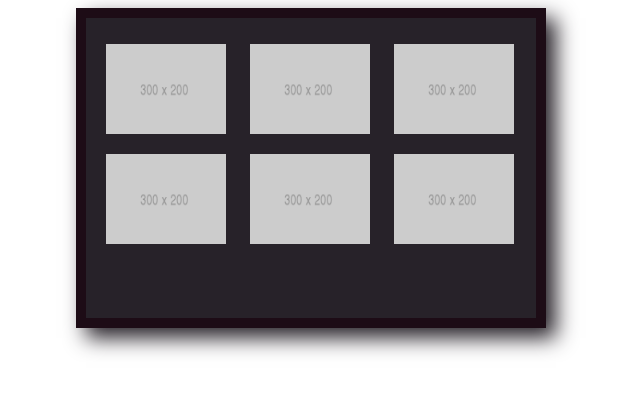
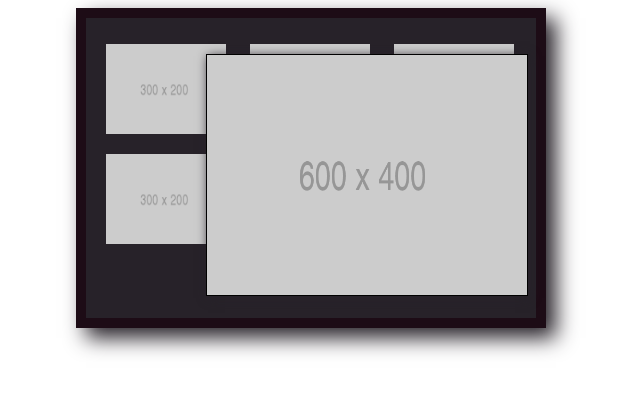
Before and after one commit to ygnoh/Do-it-html-css, a plain HTML site: page chap07/gallery1.html in a window 1280 px wide. In both pictures the pointer is over the picture 495 px from the left and 89 px from the top of the page. Shown: the whole page, without its empty margins (329-969 px from the left). Drawn offline with Linux system fonts and the light colour scheme.

Commit message:
사진 갤러리 만들기 마우스오버 추가

```diff
--- a/chap07/gallery1.html
+++ b/chap07/gallery1.html
@@ -41,6 +41,18 @@
             -moz-box-shadow: #272229 2px 2px 10px;
             box-shadow: #272229 2px 2px 10px;
         }
+
+        #gallery ul li .small:hover {
+            cursor: pointer;
+        }
+
+        #gallery ul li:hover .pic {
+            width: 320px;
+            height: 240px;
+            opacity: 1;
+            visibility: visible;
+            float: right;
+        }
     </style>
 </head>
 <body>
```
